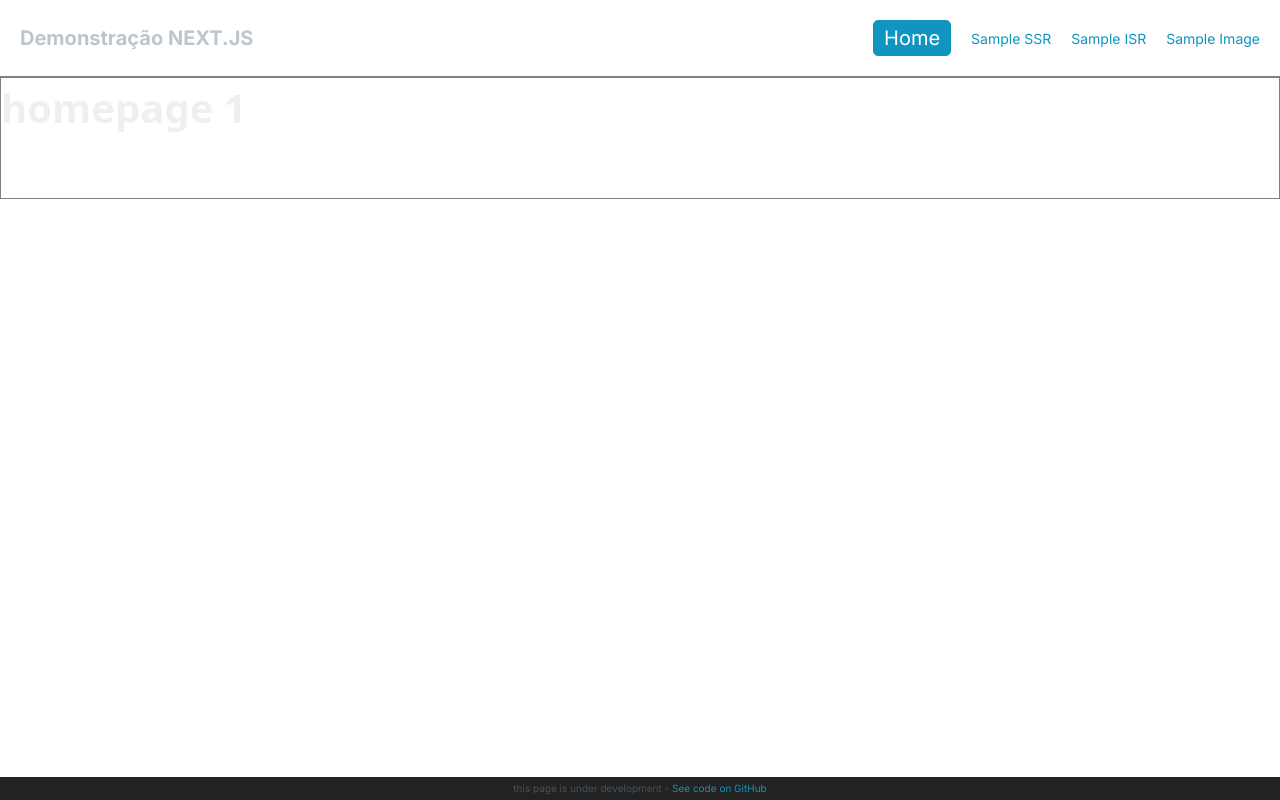
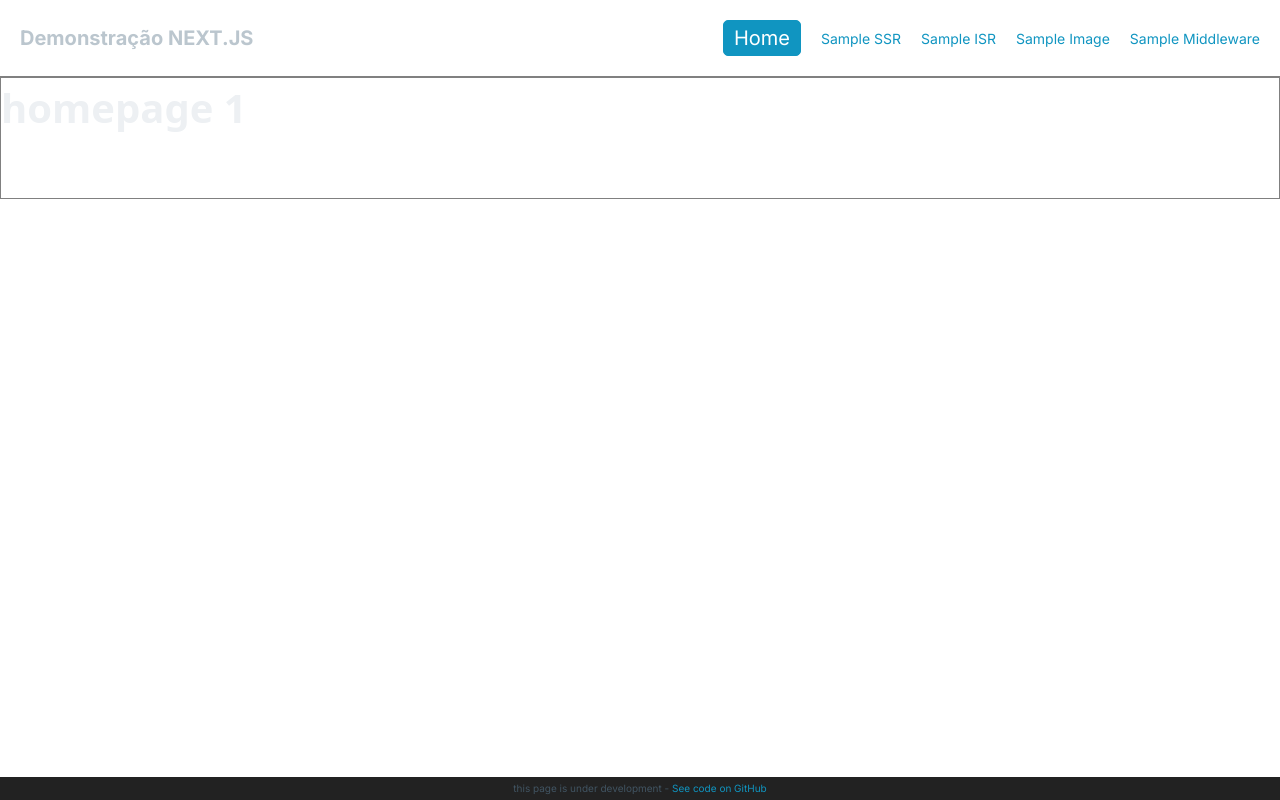
Before and after one commit to LFerronato/full-nextjs-demo, a Next.js app: page / in a window 1280 px wide. Built offline with nearby package versions, Linux system fonts and the light colour scheme.

Commit message:
chore: improvements on GlobalLayout

```diff
--- a/src/domains/_/Header.tsx
+++ b/src/domains/_/layout-components/Header.tsx
@@ -15,6 +15,7 @@ export const Header = () => {
           <li><Link href="/samples/strategy-ssr">Sample SSR</Link></li>
           <li><Link href="/samples/strategy-isr">Sample ISR</Link></li>
           <li><Link href="/samples/next-image">Sample Image</Link></li>
+          <li><Link href="/samples/middleware">Sample Middleware</Link></li>
         </ul>
       </nav>
     </header >
--- a/src/domains/layout.tsx
+++ b/src/domains/layout.tsx
@@ -1,6 +1,6 @@
 import { Inter } from 'next/font/google'
-import { Header } from './_/Header'
-import { Footer } from './_/Footer'
+import { Header } from './_/layout-components/Header'
+import { Footer } from './_/layout-components/Footer'
 
 const inter = Inter({ subsets: ['latin'] })
 
@@ -19,6 +19,7 @@ export const GlobalLayout = ({ children }: PropsWithChildren) => {
       </main>
 
       <Footer />
+
     </div>
   )
 }
```
Also changed, not shown: src/domains/_/layout-components/Footer.tsx (renamed from src/domains/_/Footer.tsx).
